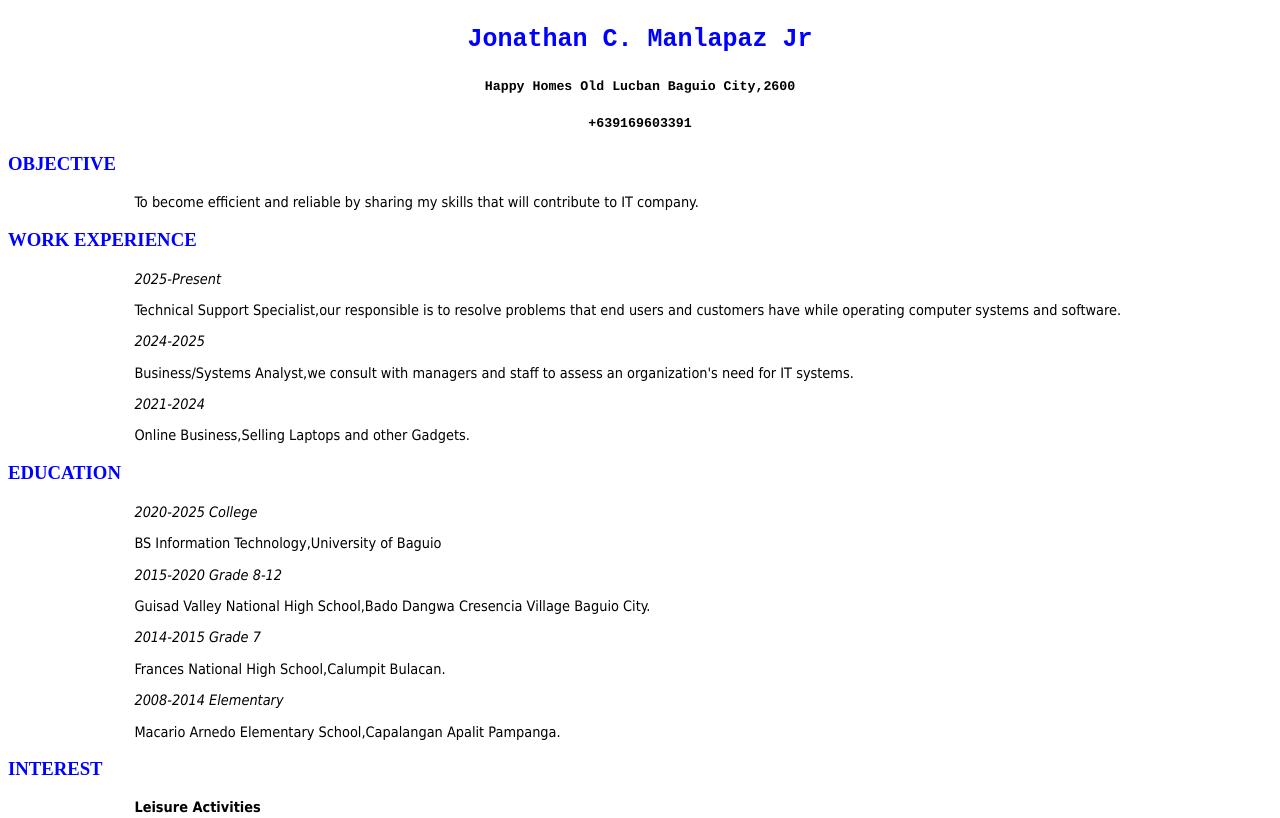
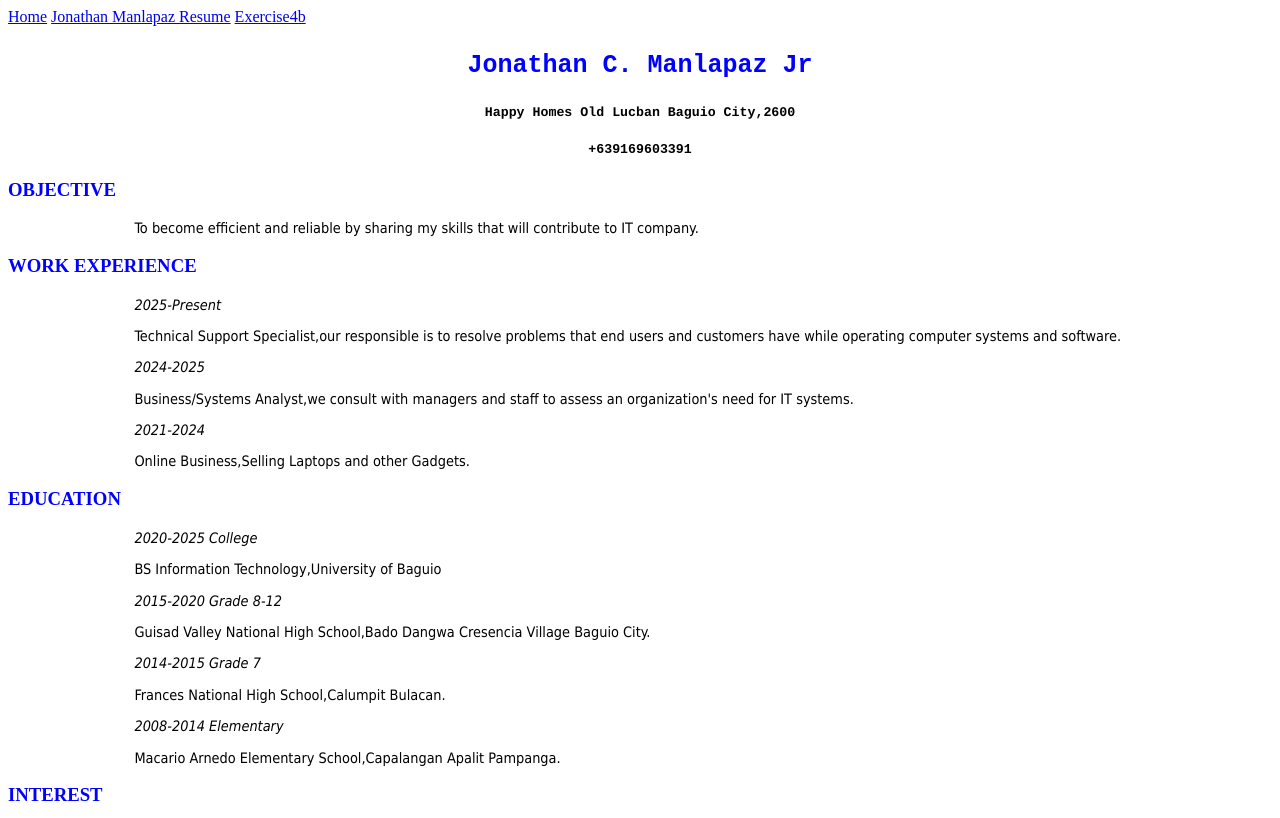
Before and after one commit to jonathancarsetamanlapaz/First-grading-activities, a plain HTML site: page Index.html in a window 1280 px wide. Shown: the top 818 px of the page. Drawn offline with Linux system fonts and the light colour scheme.

Commit message:
Update and rename Jonathan Manlapaz Resume.html to Index.html

```diff
--- a/Jonathan Manlapaz Resume.html
+++ b/Index.html
@@ -1,6 +1,13 @@
 <!DOCTYPE html>
 <html>
 <head>
+<body>
+
+  <div>
+   <a href="index.html">Home<a/>
+   <a href="Jonathan Manlapaz Resume.html">Jonathan Manlapaz Resume<a/>
+   <a href="Exeersise4b..html">Exercise4b<a/>
+     </div>
 
 <h3 style="text-align:center;color:blue;Font-family:Courier New;font-size:25px;">Jonathan C. Manlapaz Jr </h3>
 <h5 style="text-align:center;Font-family:Courier;">Happy Homes Old Lucban Baguio City,2600</h5>
```
